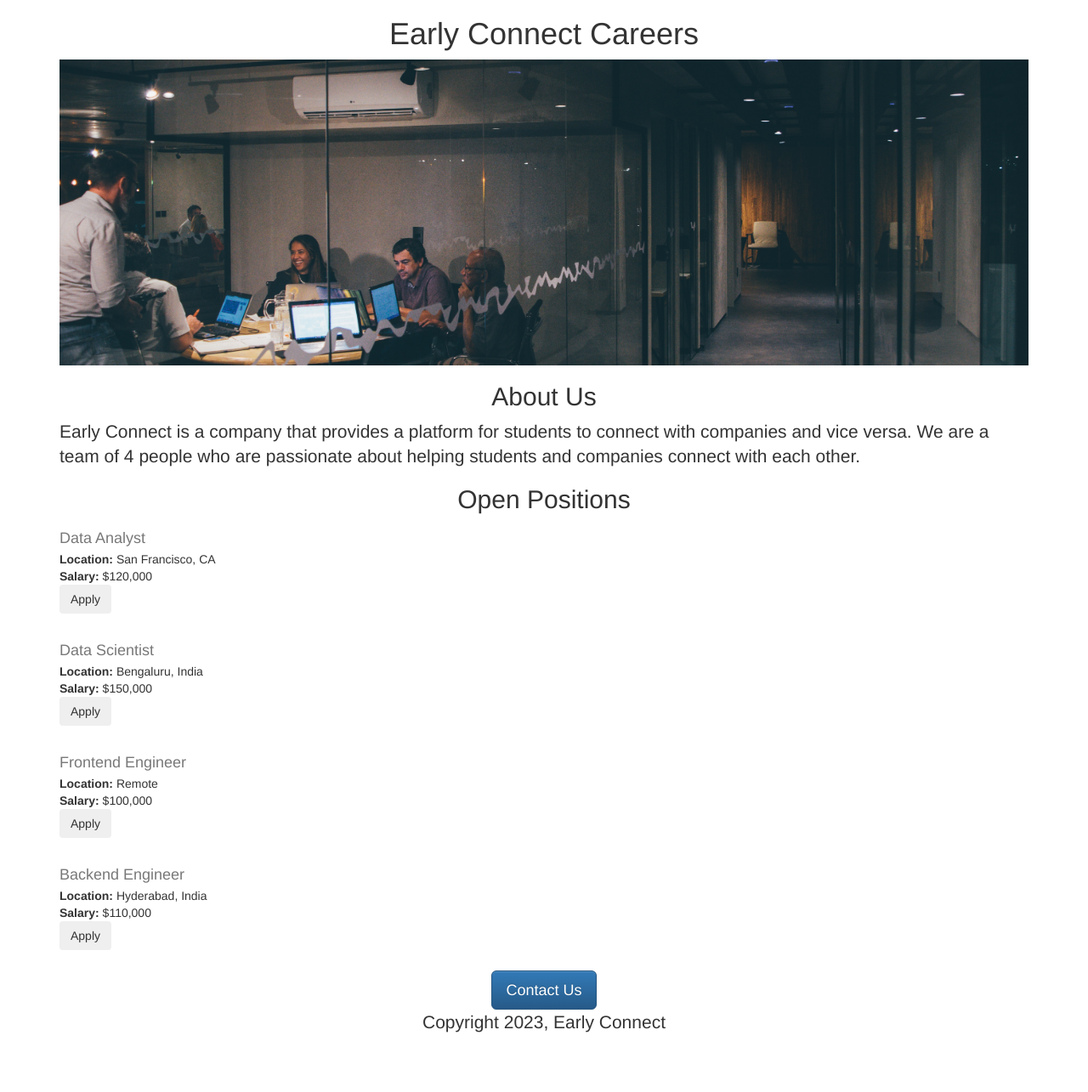
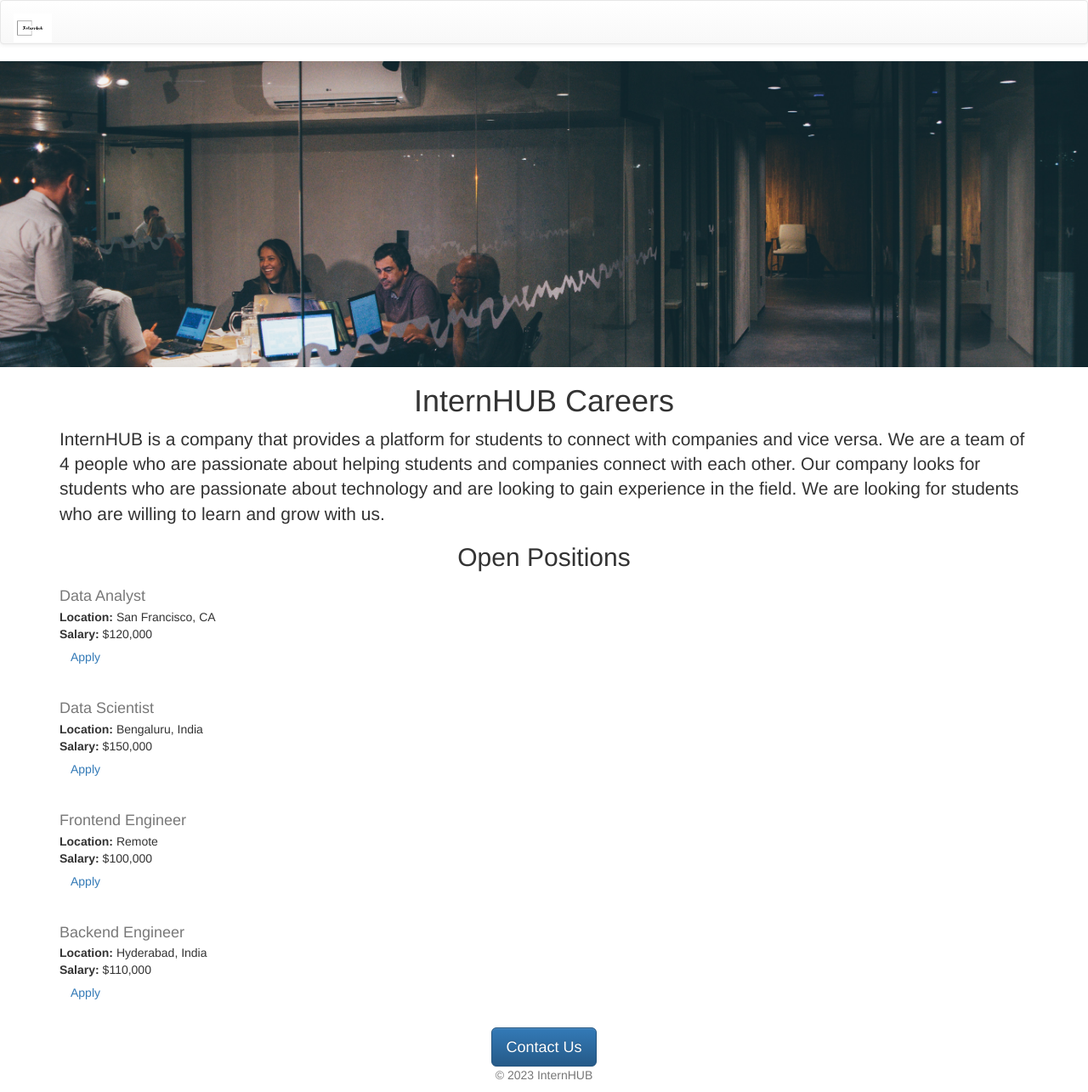
Before and after one commit to Jasleen8801/flask-tutorial, a Flask app: page / in a window 1280 px wide. Shown: the whole page at 85% size. Before the commit the page ends 1215 px from the top, so only its background shows below. Run offline with Flask 2, Linux system fonts and the light colour scheme.

Commit message:
ui-ux improvements

```diff
--- a/app.py
+++ b/app.py
@@ -32,7 +32,7 @@ JOBS = [
 
 @app.route('/')
 def home_page():
-    return render_template('home.html', jobs=JOBS, company_name="Early Connect")
+    return render_template('home.html', jobs=JOBS, company_name="InternHUB")
 
 
 @app.route('/api/jobs')
--- /dev/null
+++ b/templates/footer.html
@@ -0,0 +1,22 @@
+<div class="container mt-4">
+  <footer class="py-3 my-4">
+    <!-- <ul class="nav jutify-content-center border-bottom pb-3 mb-3">
+      <li class="nav-item">
+        <a href="#" class="nav-link px-2 text-muted">Home</a>
+      </li>
+      <li class="nav-item">
+        <a href="#" class="nav-link px-2 text-muted">Home</a>
+      </li>
+      <li class="nav-item">
+        <a href="#" class="nav-link px-2 text-muted">Home</a>
+      </li>
+      <li class="nav-item">
+        <a href="#" class="nav-link px-2 text-muted">Home</a>
+      </li>
+      <li class="nav-item">
+        <a href="#" class="nav-link px-2 text-muted">Home</a>
+      </li>
+    </ul> -->
+    <p class="text-center text-muted">&copy; 2023 InternHUB</p>
+  </footer>
+</div>
--- a/templates/home.html
+++ b/templates/home.html
@@ -26,27 +26,34 @@
     </style>
   </head>
   <body>
+    {% include 'nav.html' %}
+    <img
+      id="banner"
+      class="img-fluid"
+      src="http://127.0.0.1:5000/static/banner.jpg"
+      alt=""
+    />
     <div class="container">
       <h1 class="text-center mt-2 mb-4">{{company_name}} Careers</h1>
-      <img
-        id="banner"
-        class="img-fluid"
-        src="http://127.0.0.1:5000/static/banner.jpg"
-        alt=""
-      />
-      <h2 class="text-center mt-2 mb-4">About Us</h2>
       <p class="lead">
-        Early Connect is a company that provides a platform for students to
-        connect with companies and vice versa. We are a team of 4 people who are
+        InternHUB is a company that provides a platform for students to connect
+        with companies and vice versa. We are a team of 4 people who are
         passionate about helping students and companies connect with each other.
+        Our company looks for students who are passionate about technology and
+        are looking to gain experience in the field. We are looking for students
+        who are willing to learn and grow with us.
       </p>
       <h2 class="text-center mt-2 mb-4">Open Positions</h2>
       <div>{% for job in jobs %} {% include 'jobItem.html' %} {% endfor %}</div>
       <div class="text-center mt-4">
-        <button class="btn btn-primary btn-lg">Contact Us</button>
-        <p class="lead mt-5">Copyright 2023, Early Connect</p>
+        <a
+          class="btn btn-primary btn-lg"
+          href="mailto:jasleen080104@gmail.com?subject=Question%20about%20Job%20Opernings&body=My%20name%3A%20%3Cyour%20name%20here%3E%0D%0A%0D%0AMy%20questions%3A%20%3Center%20question%20here%3E%0D%0A"
+          >Contact Us</a
+        >
       </div>
     </div>
+    {% include 'footer.html' %}
     <script
       src="https://cdn.jsdelivr.net/npm/bootstrap@3.4.1/dist/js/bootstrap.min.js"
       integrity="sha384-aJ21OjlMXNL5UyIl/XNwTMqvzeRMZH2w8c5cRVpzpU8Y5bApTppSuUkhZXN0VxHd"
--- a/templates/jobItem.html
+++ b/templates/jobItem.html
@@ -1,4 +1,7 @@
-<div class="border-bottom container" style="margin-bottom: 16px; padding-bottom: 8px">
+<div
+  class="border-bottom container"
+  style="margin-bottom: 16px; padding-bottom: 8px"
+>
   <div class="row">
     <div class="col-9">
       <h4 style="color: rgb(120, 120, 120); margin-bottom: 4px">
@@ -10,7 +13,12 @@
       {% endif %}
     </div>
     <div class="col-3">
-        <button type="button" class="btn btn-outline-primary float-right align-middle">Apply</button>
+      <a
+        href="mailto:hello@jovian.ai?subject=Application%20for%20{{job['title']}}&body=My%20name%3A%20%3Cyour%20name%20here%3E%0D%0A%0D%0AMy%20Resume%20link%3A%20%3Cresume%20link%3E%0D%0A%0D%0AMy%20LinkedIn%20link%3A%20%3Clinkedin%20in%3E%0D%0A%0D%0A"
+        type="button"
+        class="btn btn-outline-primary float-right align-middle"
+        >Apply</a
+      >
     </div>
   </div>
 </div>
--- /dev/null
+++ b/templates/nav.html
@@ -0,0 +1,9 @@
+<nav class="navbar navbar-default fixed-top shadow-sm">
+  <div class="container-fluid">
+    <div class="navbar-header">
+      <a class="navbar-brand" href="#">
+        <img alt="" src="/static/logo.png" width="45">
+      </a>
+    </div>
+  </div>
+</nav>
```
Also changed, not shown: static/logo.png (added). Lines whose indentation alone changed are shown as unchanged.
